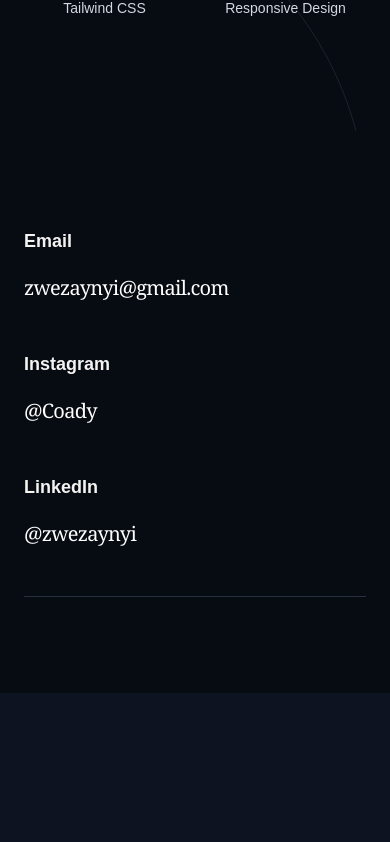
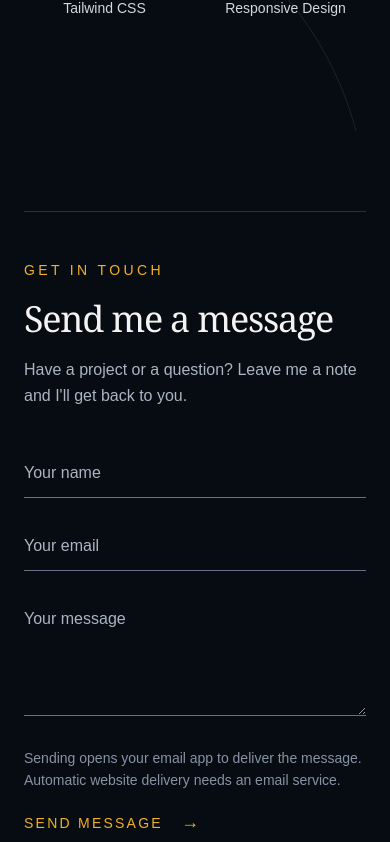
Before and after one commit to ResStorvin/personal-portfolio, a Next.js app: page / in a window 390 px wide. Shown: the part 6060-6902 px from the top of the page. Before the commit the page ends 6753 px from the top, so only its background shows below. Built offline with nearby package versions, Linux system fonts and the light colour scheme.

Commit message:
layout for forsection

```diff
--- a/app/page.tsx
+++ b/app/page.tsx
@@ -1,5 +1,6 @@
 import { AboutSection } from "@/components/about";
 import { ContactSection } from "@/components/contact";
+import { SubmitForm } from "@/components/form";
 import { HeroSection } from "@/components/hero";
 import { SkillsSection } from "@/components/skills";
 import { WorkSection } from "@/components/work";
@@ -13,6 +14,7 @@ export default function page() {
       </div>
       <WorkSection />
       <SkillsSection />
+      <SubmitForm />
       <ContactSection />
     </main>
   );
--- /dev/null
+++ b/components/form.tsx
@@ -0,0 +1,90 @@
+const contactEmail = "zwezaynyi@gmail.com";
+
+export function SubmitForm() {
+  return (
+    <section
+      aria-labelledby="rest-title"
+      className="bg-[#070b12] px-6 py-20 text-[#f4f3f1] md:px-12 md:py-28">
+      <div className="mx-auto grid max-w-[1080px] gap-10 border-t border-[#26303e] pt-12 md:grid-cols-[minmax(220px,0.75fr)_2fr] md:gap-16 md:pt-16">
+        <div>
+          <p className="mb-4 text-sm font-medium tracking-[0.24em] text-[#f2b126]">
+            GET IN TOUCH
+          </p>
+          <h2
+            id="rest-title"
+            className="font-serif text-4xl leading-tight tracking-[-0.035em] md:text-5xl">
+            Send me a message
+          </h2>
+          <p className="mt-4 max-w-sm leading-relaxed text-[#aab4c3]">
+            Have a project or a question? Leave me a note and I&apos;ll get back
+            to you.
+          </p>
+        </div>
+
+        <form
+          action={`mailto:${contactEmail}?subject=${encodeURIComponent("Portfolio contact")}`}
+          method="post"
+          encType="text/plain"
+          className="grid gap-x-7 gap-y-6">
+          <div className="grid gap-6 sm:grid-cols-2">
+            <div>
+              <label htmlFor="contact-name" className="sr-only">
+                Your name
+              </label>
+              <input
+                id="contact-name"
+                name="Name"
+                type="text"
+                autoComplete="name"
+                placeholder="Your name"
+                required
+                className="w-full border-b border-[#647184] bg-transparent py-3 text-white outline-none placeholder:text-[#aab4c3] transition-colors focus:border-[#f2b126]"
+              />
+            </div>
+            <div>
+              <label htmlFor="contact-email" className="sr-only">
+                Your email
+              </label>
+              <input
+                id="contact-email"
+                name="Email"
+                type="email"
+                autoComplete="email"
+                placeholder="Your email"
+                required
+                className="w-full border-b border-[#647184] bg-transparent py-3 text-white outline-none placeholder:text-[#aab4c3] transition-colors focus:border-[#f2b126]"
+              />
+            </div>
+          </div>
+          <div>
+            <label htmlFor="contact-message" className="sr-only">
+              Your message
+            </label>
+            <textarea
+              id="contact-message"
+              name="Message"
+              placeholder="Your message"
+              rows={4}
+              required
+              className="w-full resize-y border-b border-[#647184] bg-transparent py-3 text-white outline-none placeholder:text-[#aab4c3] transition-colors focus:border-[#f2b126]"
+            />
+          </div>
+          <div className="flex flex-col items-start gap-4 sm:flex-row sm:items-center sm:justify-between">
+            <p className="max-w-md text-sm leading-relaxed text-[#8793a5]">
+              Sending opens your email app to deliver the message. Automatic
+              website delivery needs an email service.
+            </p>
+            <button
+              type="submit"
+              className="shrink-0 border-b border-[#f2b126] pb-2 text-sm font-medium tracking-[0.16em] text-[#f2b126] transition-colors hover:text-white focus-visible:outline focus-visible:outline-2 focus-visible:outline-offset-4 focus-visible:outline-[#f2b126]">
+              SEND MESSAGE{" "}
+              <span aria-hidden="true" className="ml-3 text-lg">
+                →
+              </span>
+            </button>
+          </div>
+        </form>
+      </div>
+    </section>
+  );
+}
```
